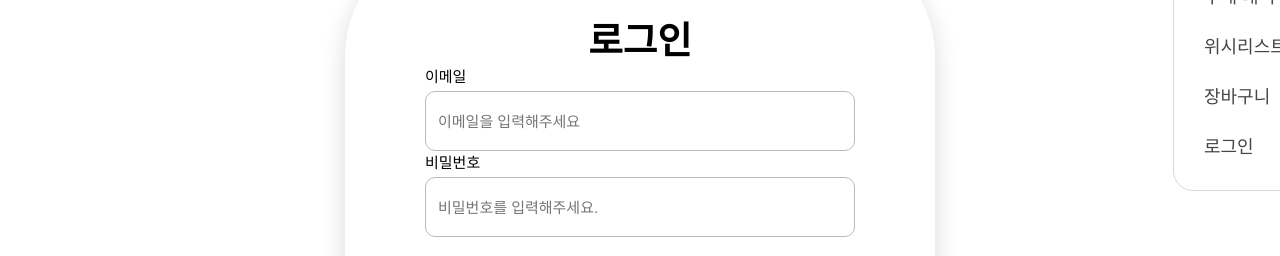
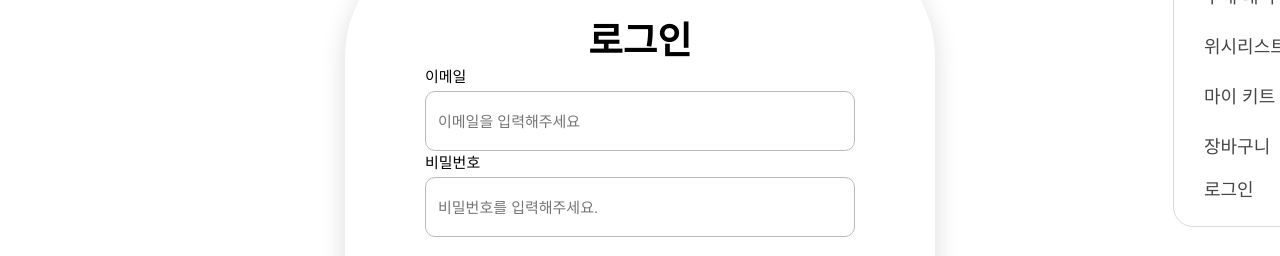
Before and after one commit to minioness/behindKit, a React (Vite) app: page /login in a window 1280 px wide. Both pictures are taken after a click on the button 1196 px from the left and 41 px from the top of the page. Shown: the part 162-418 px from the top of the page. Built offline with nearby package versions, Linux system fonts and the light colour scheme; no server answers.

Commit message:
Nav 햄버거 버튼-mykit 추가

```diff
--- a/src/components/layout/Nav.module.css
+++ b/src/components/layout/Nav.module.css
@@ -102,11 +102,7 @@
     color: #464646;
 }
 
-.mypageMove,
-.orderMove,
-.wishlistMove,
-.cartMove,
-.logoutBtn {
+.moveBtn {
     width: 100%;
     height: 50px;
 
@@ -115,11 +111,7 @@
 }
 
 
-.mypageMove:hover,
-.orderMove:hover,
-.wishlistMove:hover,
-.cartMove:hover,
-.logoutBtn:hover {
+.moveBtn:hover {
     background-color: #E35050;
     color: white;
     border-radius: 15px;
--- a/src/components/layout/Nav.tsx
+++ b/src/components/layout/Nav.tsx
@@ -83,10 +83,11 @@ export default function Nav({user}: { user: User | null }) {
                         </button>
 
                         <div className={cx(styles.hamburgerArea, { [styles.active]: menuOpen })}>
-                            <Link to={'/mypage'} onClick={() => setMenuOpen(false)} className={styles.mypageMove}>마이페이지</Link>
-                            <Link to={'/mypage/orders'} onClick={() => setMenuOpen(false)} className={styles.orderMove}>구매 내역</Link>
-                            <Link to={'/wishlist'} onClick={() => setMenuOpen(false)} className={styles.wishlistMove}>위시리스트</Link>
-                            <Link to={'/cart'} onClick={() => setMenuOpen(false)} className={styles.cartMove}>장바구니</Link>
+                            <Link to={'/mypage'} onClick={() => setMenuOpen(false)} className={styles.moveBtn}>마이페이지</Link>
+                            <Link to={'/mypage/orders'} onClick={() => setMenuOpen(false)} className={styles.moveBtn}>구매 내역</Link>
+                            <Link to={'/wishlist'} onClick={() => setMenuOpen(false)} className={styles.moveBtn}>위시리스트</Link>
+                            <Link to={'/mypage/mykit'} onClick={() => setMenuOpen(false)} className={styles.moveBtn}>마이 키트</Link>
+                            <Link to={'/cart'} onClick={() => setMenuOpen(false)} className={styles.moveBtn}>장바구니</Link>
                             {user ? (
                                 <button onClick={handleLogout} className={styles.logoutBtn}>로그아웃</button>
                             ) : (
```
